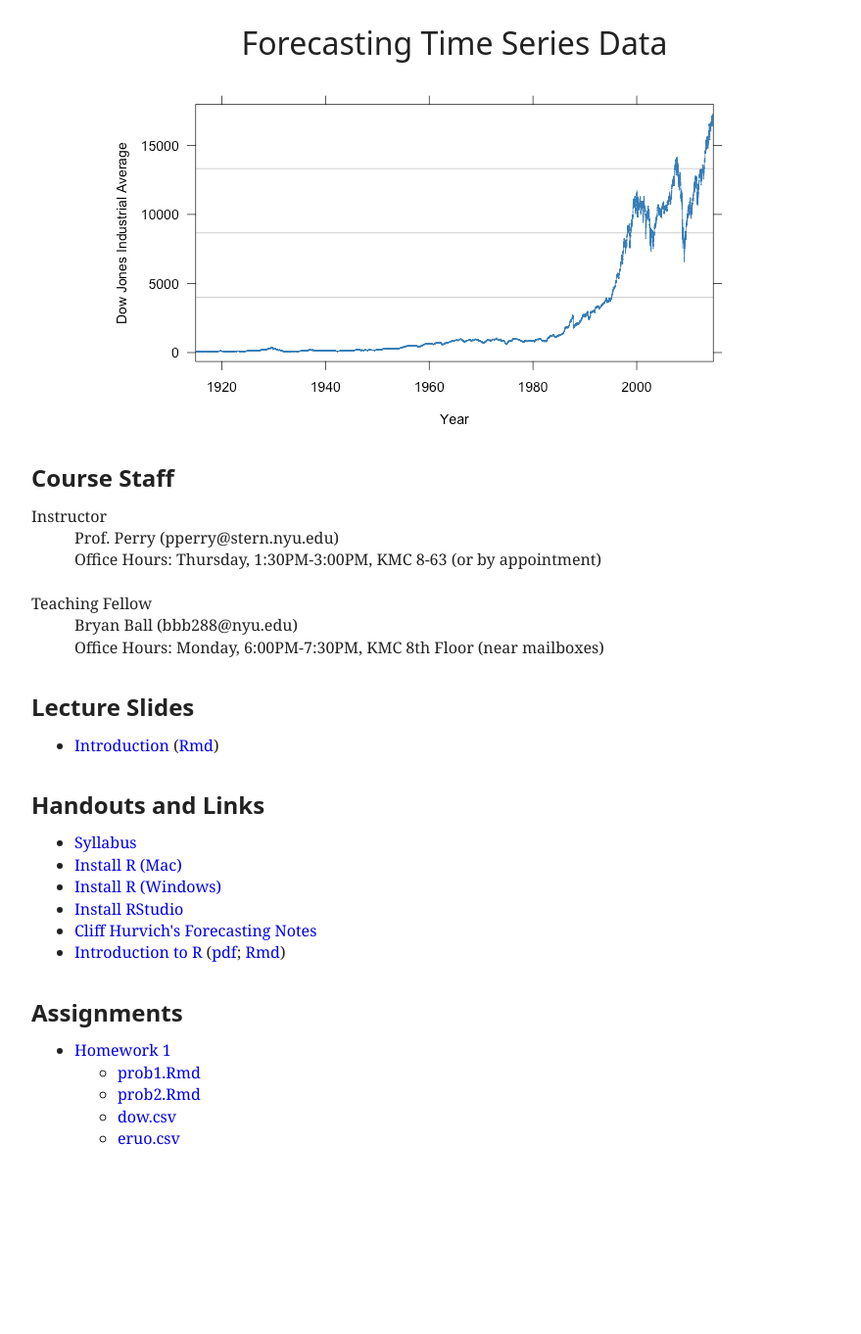
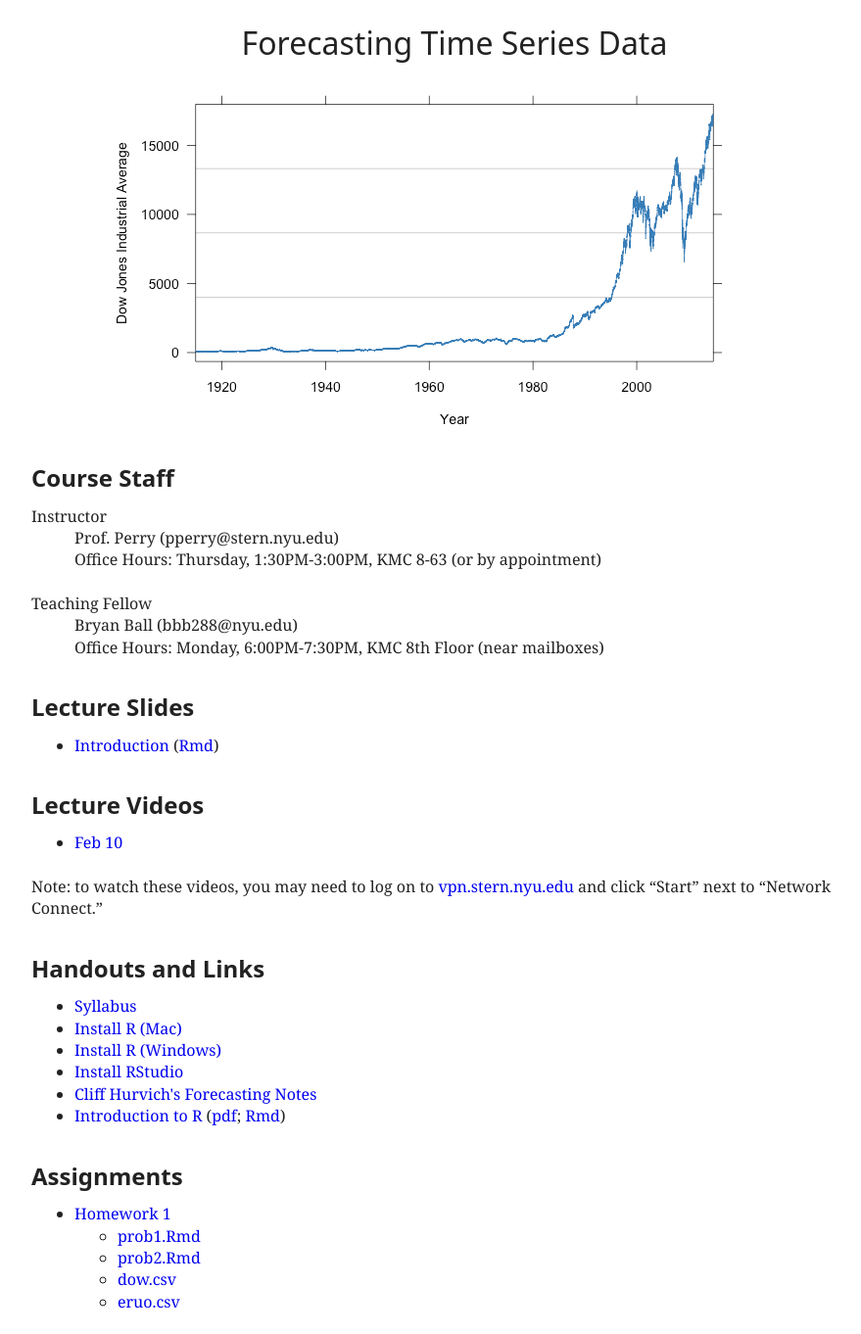
Before and after one commit to patperry/patperry.github.com, a Jekyll site: the page built from course/forecasting/index.html, in a window 1280 px wide. Shown: the whole page at 98% size, without its empty margins (176-1055 px from the left). Built offline with Jekyll 4.4.1, drawn with Linux system fonts in a browser that asks for light colours; before the commit the page ends 1195 px from its top, so only the background shows below that.

Commit message:
Add link to lecture video

```diff
--- a/course/forecasting/index.html
+++ b/course/forecasting/index.html
@@ -28,6 +28,13 @@ stylesheet: /css/main.css?v=1
       (<a href="lecture/intro.Rmd">Rmd</a>)
 </ul>
 
+<h2>Lecture Videos</h2>
+<ul>
+  <li><a href="http://nyustern.mediasite.com/Mediasite/Play/f38d9fd3b1504a8cb225c8a9a6dd1dd61d">Feb 10</a>
+</ul>
+<p>Note: to watch these videos, you may need to log on to <a href="http://vpn.stern.nyu.edu/">vpn.stern.nyu.edu</a>
+  and click &ldquo;Start&rdquo; next to &ldquo;Network Connect.&rdquo;
+</p>
 
 <h2>Handouts and Links</h2>
 <ul>
```
